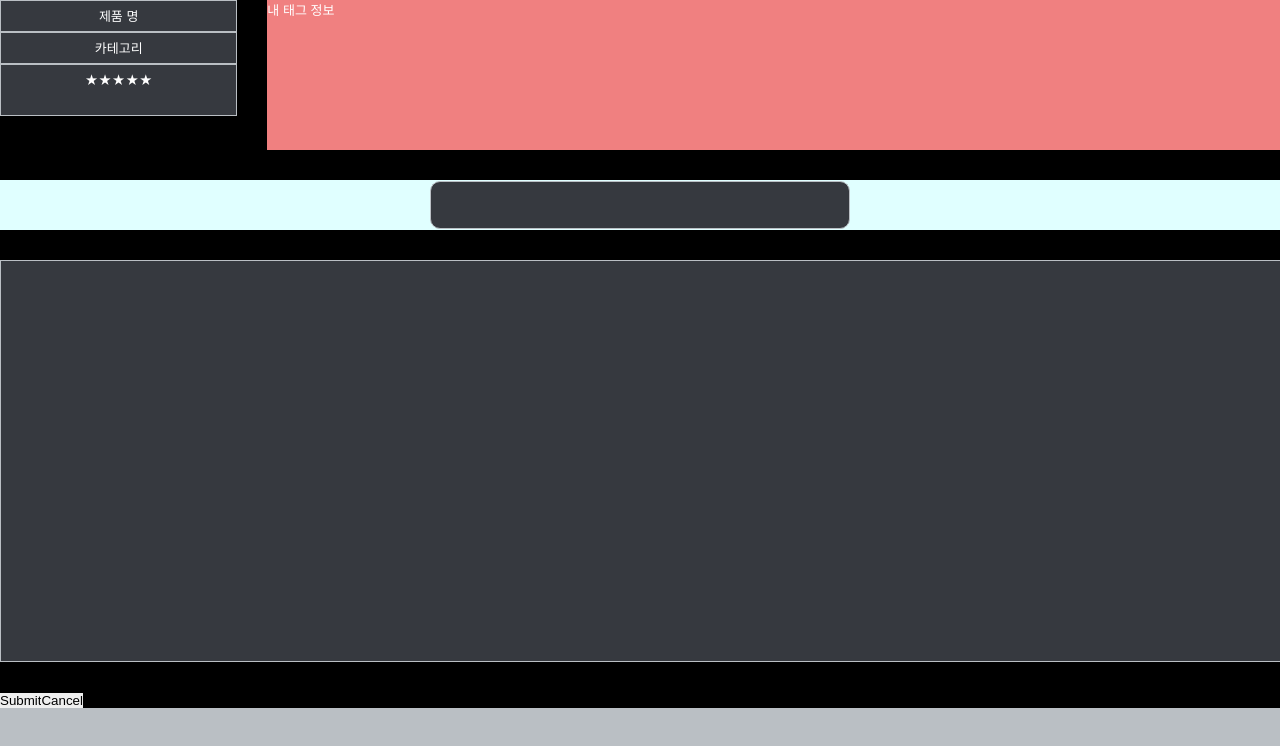
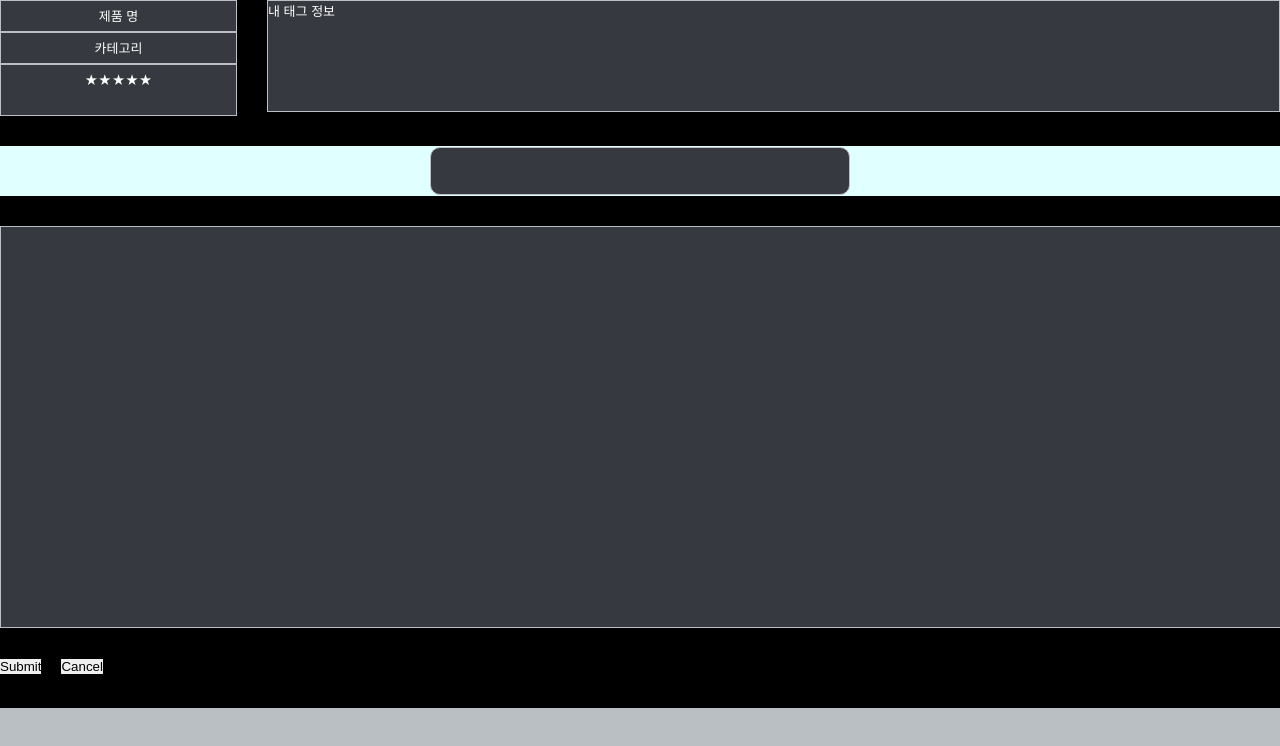
Before and after one commit to codestates-seb/seb41_main_002, a React (Create React App) app in the folder client/: page /reviews in a window 1280 px wide. Shown: the top 746 px of the page. Built offline with nearby package versions, Linux system fonts and the light colour scheme.

Commit message:
[FE Design] 리뷰 작성 레이아웃

```diff
--- a/client/src/Pages/Style/review.css
+++ b/client/src/Pages/Style/review.css
@@ -26,8 +26,9 @@
 
 .Review_MyTags{
   width: 100%;
-  height: 150px;
-  background-color: lightcoral;
+  height: 110px;
+  border: 1px solid var(--lightgray);
+  background-color: var(--dark3);
 }
 
 .Review_Title{
@@ -51,3 +52,12 @@
   border: 1px solid var(--lightgray);
   background-color: var(--dark3);
 }
+
+.Review_Submit{
+  width: 100%;
+  height: 50px;
+}
+
+.Review_Submit button{
+  margin-right: 20px;
+}
```
